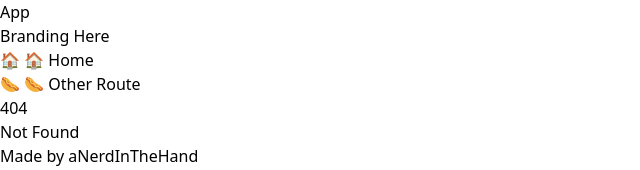
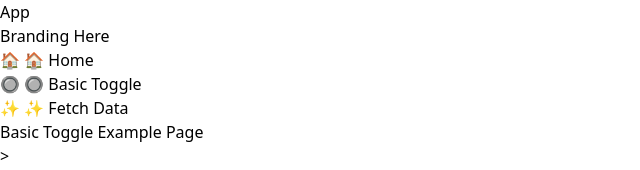
Before and after one commit to aNerdInTheHand/svelte-tailwind-skeleton, a SvelteKit app: page /toggle in a window 1280 px wide. Before the commit this address had no page. Shown: the top 170 px of the page, without its empty margins (0-640 px from the left). Built offline with nearby package versions, Linux system fonts and the light colour scheme.

Commit message:
add fetch route

```diff
--- a/src/routes/Header.svelte
+++ b/src/routes/Header.svelte
@@ -17,13 +17,23 @@
 					</span>
 				</a>
 			</li>
-			<li class="hover:text-amber-400" aria-current={$page.url.pathname.startsWith('/other') ? 'page' : undefined}>
-				<a href="/other">
+			<li class="hover:text-amber-400" aria-current={$page.url.pathname.startsWith('/toggle') ? 'page' : undefined}>
+				<a href="/toggle">
 					<span class="sm:hidden">
-						🌭
+						🔘
 					</span>
 					<span class="hidden sm:block">
-						🌭 Other Route
+						🔘 Basic Toggle
+					</span>
+				</a>
+			</li>
+			<li class="hover:text-amber-400" aria-current={$page.url.pathname.startsWith('/fetch') ? 'page' : undefined}>
+				<a href="/fetch">
+					<span class="sm:hidden">
+						✨
+					</span>
+					<span class="hidden sm:block">
+						✨ Fetch Data
 					</span>
 				</a>
 			</li>
--- a/src/routes/other/+page.svelte
+++ b/src/routes/toggle/+page.svelte
@@ -2,6 +2,7 @@
   import { toggle } from '../../stores'
   const buttonOffImg = './src/lib/icons8-light-off-50.png'
   const buttonOnImg = './src/lib/icons8-light-on-48.png'
+
   $: buttonText = $toggle.on ? 'Turn Off' : 'Turn On';
 </script>
 
```
Also changed, not shown: src/routes/fetch/+page.svelte (added, +22 -0 lines).
